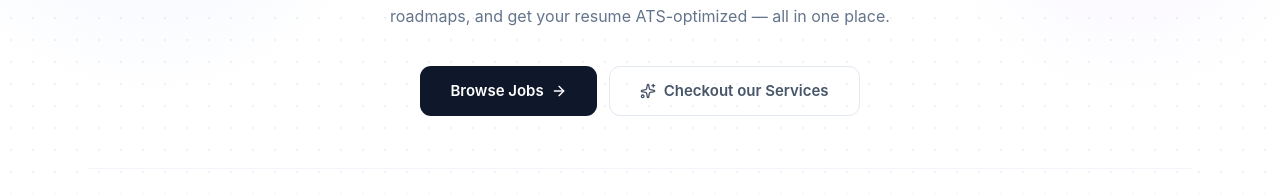
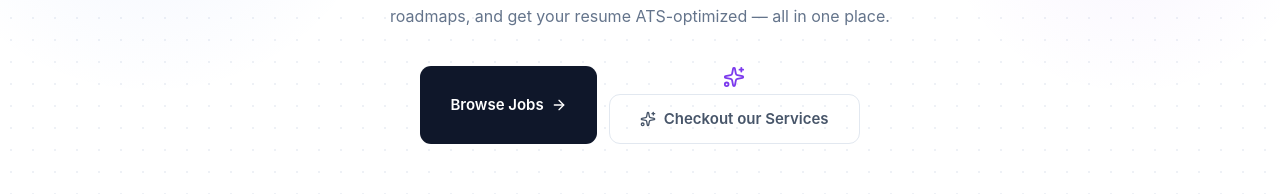
Before and after one commit to Revs123456/website, a Next.js app in the folder frontend/: page / in a window 1280 px wide. Shown: the part 301-495 px from the top of the page. Built offline with nearby package versions, Linux system fonts and the light colour scheme; no server answers.

Commit message:
feat: add Sparkles icon above Checkout our Services button
Co-Authored-By: Claude Sonnet 4.6 <noreply@anthropic.com>

```diff
--- a/frontend/src/app/(public)/page.tsx
+++ b/frontend/src/app/(public)/page.tsx
@@ -47,9 +47,12 @@ export default async function Home() {
 
           <div style={{ display: 'flex', flexWrap: 'wrap', gap: 12, justifyContent: 'center', marginBottom: 52 }}>
             <Link href="/jobs" className="btn btn-primary btn-lg">Browse Jobs <ArrowRight size={16} /></Link>
-            <Link href="/services" className="btn btn-outline btn-lg" style={{ display: 'inline-flex', alignItems: 'center', gap: 8 }}>
-              <Sparkles size={16} /> Checkout our Services
-            </Link>
+            <div style={{ display: 'flex', flexDirection: 'column', alignItems: 'center', gap: 6 }}>
+              <Sparkles size={22} style={{ color: '#7c3aed' }} />
+              <Link href="/services" className="btn btn-outline btn-lg" style={{ display: 'inline-flex', alignItems: 'center', gap: 8 }}>
+                <Sparkles size={16} /> Checkout our Services
+              </Link>
+            </div>
           </div>
 
           {/* Stats */}
```
